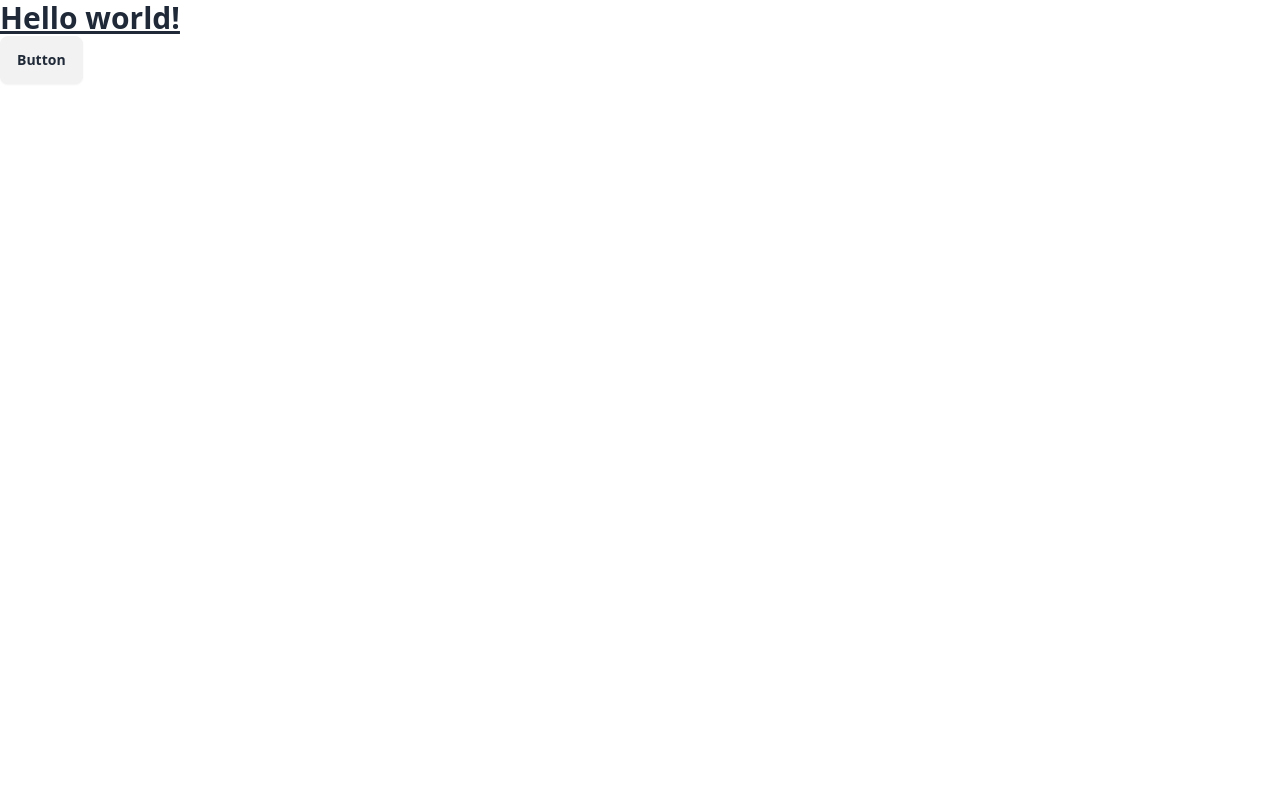
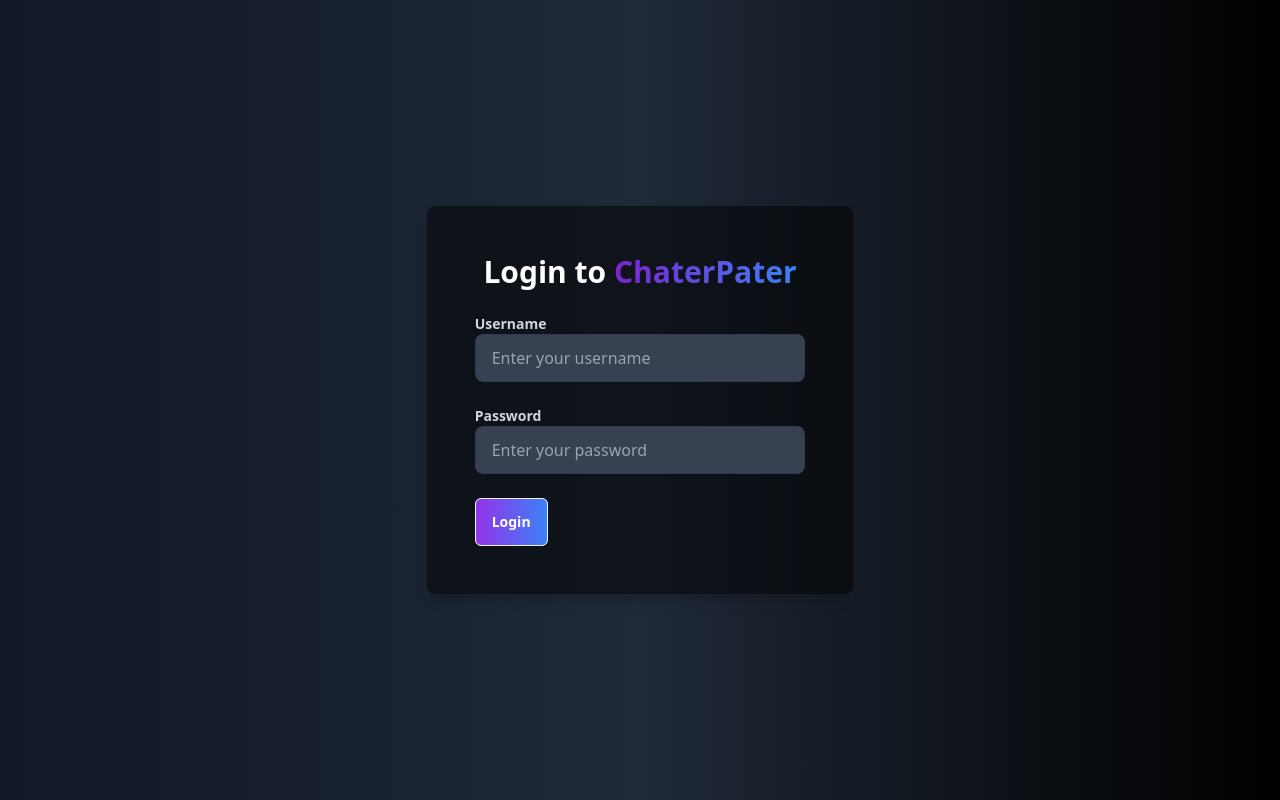
Before and after one commit to sushantskb/Chater-Pater, a React (Vite) app: page / in a window 1280 px wide. Built offline with nearby package versions, Linux system fonts and the light colour scheme.

Commit message:
login page added

```diff
--- a/src/App.jsx
+++ b/src/App.jsx
@@ -1,11 +1,11 @@
+import Login from "./pages/Login/Login";
 
 
 function App() {
 
   return (
     <>
-      <h1 className="text-3xl font-bold underline">Hello world!</h1>
-      <button className="btn">Button</button>
+      <Login />
     </>
   );
 }
--- /dev/null
+++ b/src/pages/Login/Login.jsx
@@ -0,0 +1,36 @@
+import React from "react";
+
+const Login = () => {
+  return (
+    <div className="flex items-center justify-center h-screen bg-gradient-to-r from-gray-900 via-gray-800 to-black">
+      <div className="bg-black bg-opacity-50 p-12 rounded-lg shadow-lg w-1/3">
+        <h2 className="text-3xl font-bold text-center mb-6 text-white">Login to <span className="bg-gradient-to-r from-purple-700 to-blue-500  bg-clip-text text-transparent">ChaterPater</span></h2>
+        <form className="space-y-6">
+          <div className="flex flex-col">
+            <label htmlFor="username" className="text-sm font-semibold text-gray-300">Username</label>
+            <input
+              type="text"
+              id="username"
+              name="username"
+              className="input input-bordered text-white bg-gray-700 placeholder-gray-400"
+              placeholder="Enter your username"
+            />
+          </div>
+          <div className="flex flex-col">
+            <label htmlFor="password" className="text-sm font-semibold text-gray-300">Password</label>
+            <input
+              type="password"
+              id="password"
+              name="password"
+              className="input input-bordered text-white bg-gray-700 placeholder-gray-400"
+              placeholder="Enter your password"
+            />
+          </div>
+          <button type="submit" className="btn bg-gradient-to-r from-purple-600 to-blue-500 text-white py-2 rounded-md hover:from-purple-700 hover:to-blue-600 transition duration-300">Login</button>
+        </form>
+      </div>
+    </div>
+  );
+};
+
+export default Login;
```
